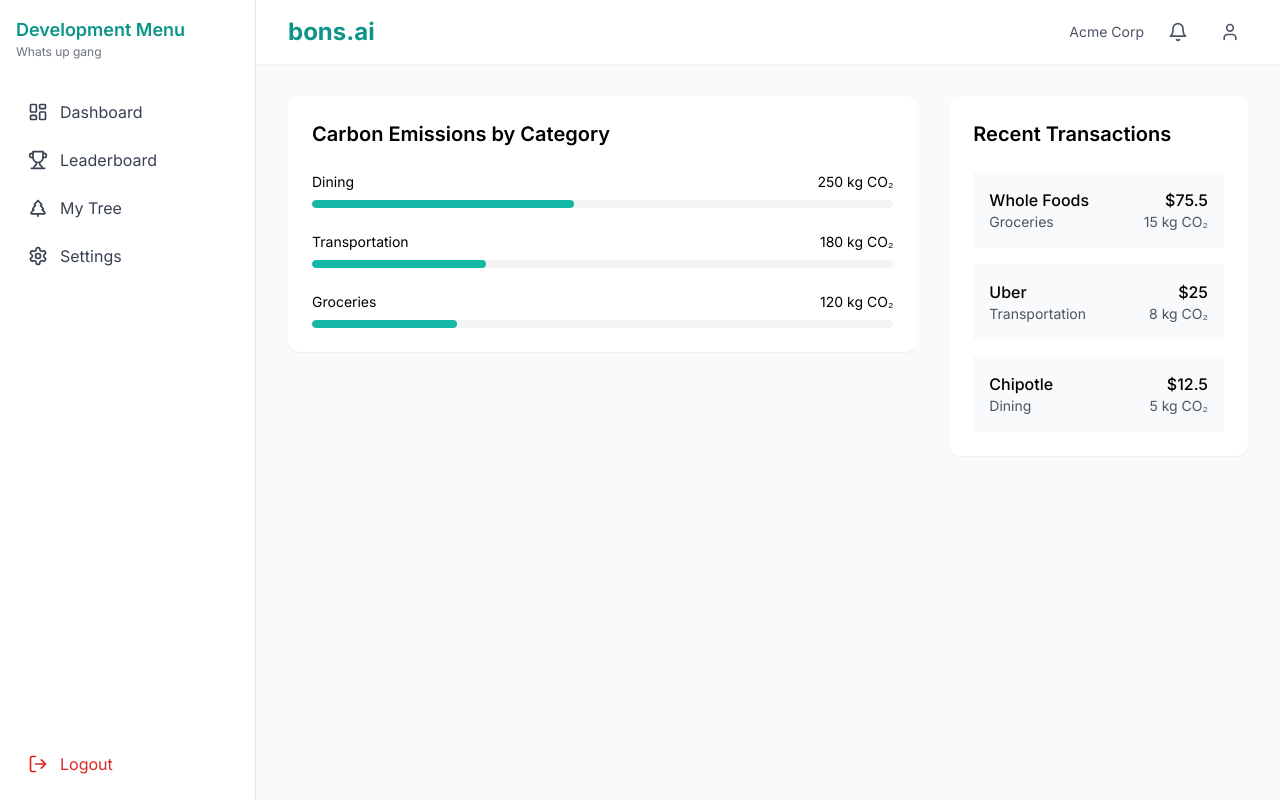
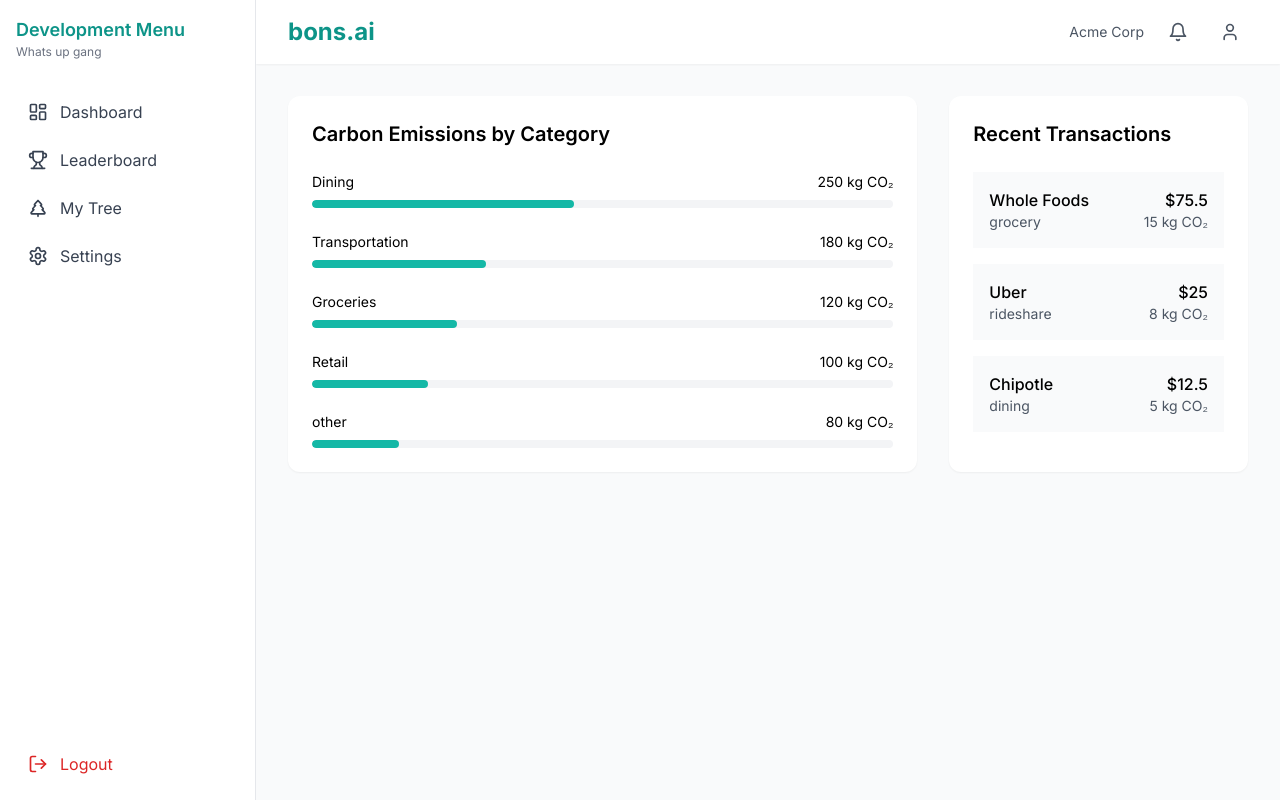
Before and after one commit to clemygw/bons.ai, a React (Vite) app in the folder frontend/: page /dashboard in a window 1280 px wide. Built offline with nearby package versions, Linux system fonts and the light colour scheme.

Commit message:
Formated transaction window

```diff
--- a/frontend/src/context/AuthContext.jsx
+++ b/frontend/src/context/AuthContext.jsx
@@ -1,7 +1,7 @@
 "use client"
 
 import { createContext, useState, useEffect, useContext } from "react"
-import authService from "../Services/authService"
+import authService from "../services/authService"
 
 const AuthContext = createContext()
 
--- a/frontend/src/pages/Dashboard.jsx
+++ b/frontend/src/pages/Dashboard.jsx
@@ -9,16 +9,57 @@ const mockCategories = [
   { name: "Dining", percentage: 45, emissions: 250 },
   { name: "Transportation", percentage: 30, emissions: 180 },
   { name: "Groceries", percentage: 25, emissions: 120 },
+  { name: "Retail", percentage: 20, emissions: 100 },
+  { name: "other", percentage: 15, emissions: 80 },
+
 ]
 
+// Mock data for transactions
 const mockTransactions = [
-  { id: 1, date: "2024-02-20", merchant: "Whole Foods", amount: 75.5, category: "Groceries", emissions: 15 },
-  { id: 2, date: "2024-02-19", merchant: "Uber", amount: 25.0, category: "Transportation", emissions: 8 },
-  { id: 3, date: "2024-02-18", merchant: "Chipotle", amount: 12.5, category: "Dining", emissions: 5 },
+  {
+    _id: "1",
+    amount: 75.5,
+    category: "grocery",
+    merchant: "Whole Foods",
+    date: "2024-02-20",
+    co2Emissions: 15,
+    items: [
+      { name: "Apples", price: 3.5, quantity: 2 },
+      { name: "Bread", price: 2.0, quantity: 1 },
+    ],
+  },
+  {
+    _id: "2",
+    amount: 25.0,
+    category: "rideshare",
+    merchant: "Uber",
+    date: "2024-02-19",
+    co2Emissions: 8,
+    items: [
+      { name: "Ride to work", price: 25.0, quantity: 1 },
+    ],
+  },
+  {
+    _id: "3",
+    amount: 12.5,
+    category: "dining",
+    merchant: "Chipotle",
+    date: "2024-02-18",
+    co2Emissions: 5,
+    items: [
+      { name: "Burrito", price: 10.0, quantity: 1 },
+      { name: "Drink", price: 2.5, quantity: 1 },
+    ],
+  },
 ]
 
 const Dashboard = () => {
   const [selectedTransaction, setSelectedTransaction] = useState(null)
+
+  const handleTransactionClick = (transactionId) => {
+    const transaction = mockTransactions.find(t => t._id === transactionId)
+    setSelectedTransaction(transaction)
+  }
 
   return (
     <div className="min-h-screen bg-gray-50">
@@ -73,8 +114,8 @@ const Dashboard = () => {
               <div className="space-y-4">
                 {mockTransactions.map((transaction) => (
                   <button
-                    key={transaction.id}
-                    onClick={() => setSelectedTransaction(transaction)}
+                    key={transaction._id}
+                    onClick={() => handleTransactionClick(transaction._id)}
                     className="w-full text-left p-4 rounded-lg bg-gray-50 hover:bg-gray-100 transition-colors"
                   >
                     <div className="flex justify-between items-start">
@@ -84,7 +125,7 @@ const Dashboard = () => {
                       </div>
                       <div className="text-right">
                         <p className="font-medium">${transaction.amount}</p>
-                        <p className="text-sm text-gray-600">{transaction.emissions} kg CO₂</p>
+                        <p className="text-sm text-gray-600">{transaction.co2Emissions} kg CO₂</p>
                       </div>
                     </div>
                   </button>
@@ -115,11 +156,19 @@ const Dashboard = () => {
               </div>
               <div>
                 <p className="text-sm text-gray-600">Carbon Emissions</p>
-                <p className="font-medium">{selectedTransaction.emissions} kg CO₂</p>
+                <p className="font-medium">{selectedTransaction.co2Emissions} kg CO₂</p>
               </div>
               <div>
                 <p className="text-sm text-gray-600">Date</p>
-                <p className="font-medium">{selectedTransaction.date}</p>
+                <p className="font-medium">{new Date(selectedTransaction.date).toLocaleDateString()}</p>
+              </div>
+              <div>
+                <p className="text-sm text-gray-600">Items</p>
+                {selectedTransaction.items.map(item => (
+                  <div key={item.name}>
+                    <p className="font-medium">{item.name} - ${item.price} x {item.quantity}</p>
+                  </div>
+                ))}
               </div>
             </div>
             <button
```
